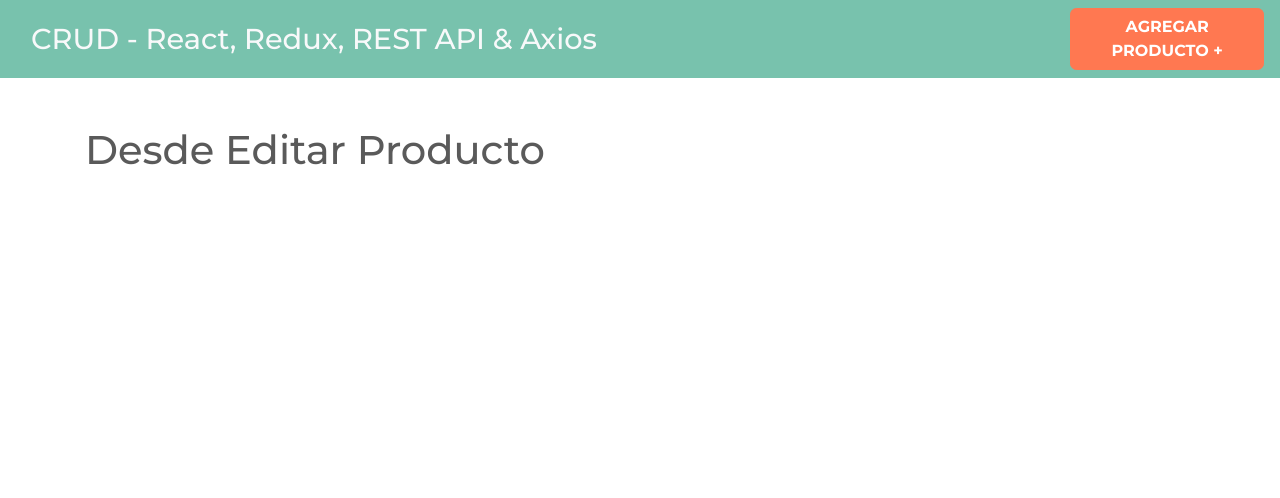
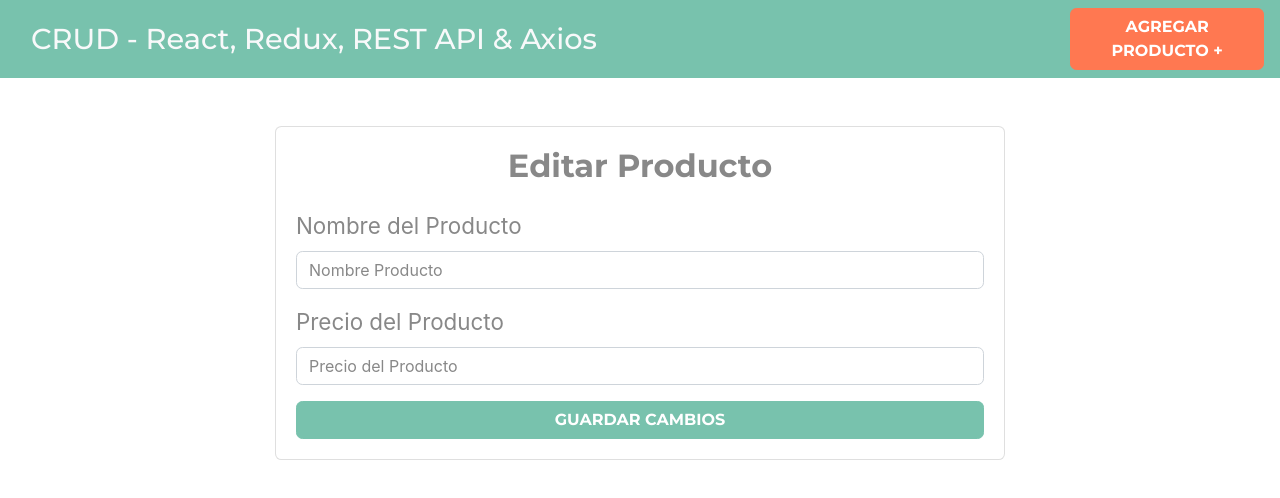
Before and after one commit to rbeltranmontijo/crudredux, a React (Create React App) app: page /productos/editar/1 in a window 1280 px wide. Shown: the top 498 px of the page. Built offline with nearby package versions, Linux system fonts and the light colour scheme.

Commit message:
algo de contenido en componentes

```diff
--- a/src/App.js
+++ b/src/App.js
@@ -14,7 +14,7 @@
         <Switch>
           <Route exact path="/" component={Productos} />
           <Route exact path="/productos/nuevo" component={NuevoProducto} />
-          <Route exact path="/productos/nuevo" component={NuevoProducto} />
+          <Route exact path="/productos/:id" component={EditarProducto} />
           <Route
             exact
             path="/productos/editar/:id"
--- a/src/components/EditarProducto.js
+++ b/src/components/EditarProducto.js
@@ -1,7 +1,47 @@
 import React from "react";
 
 const EditarProducto = () => {
-  return <h1>Desde Editar Producto</h1>;
+  return (
+    <div className="row justify-content-center">
+      <div className="col-md-8">
+        <div className="card">
+          <div className="card-body">
+            <h2 className="text-center mb-4 font-weight-bold">
+              Editar Producto
+            </h2>
+            <form>
+              <div className="form-group">
+                <label htmlFor="">Nombre del Producto</label>
+                <input
+                  type="text"
+                  className="form-control"
+                  placeholder="Nombre Producto"
+                  name="nombre"
+                  id=""
+                />
+              </div>
+              <div className="form-group">
+                <label htmlFor="">Precio del Producto</label>
+                <input
+                  type="number"
+                  className="form-control"
+                  placeholder="Precio del Producto"
+                  name="precio"
+                  id=""
+                />
+              </div>
+              <button
+                type="submit"
+                className="btn btn-primary font-weight-bold text-uppercase d-block w-100"
+              >
+                Guardar Cambios
+              </button>
+            </form>
+          </div>
+        </div>
+      </div>
+    </div>
+  );
 };
 
 export default EditarProducto;
--- a/src/components/Productos.js
+++ b/src/components/Productos.js
@@ -1,7 +1,21 @@
 import React from "react";
 
 const Productos = () => {
-  return <h1>Desde Productos</h1>;
+  return (
+    <React.Fragment>
+      <h2 className="text-center my-5">Listado de Productos</h2>
+      <table className="table table-striped">
+        <thead className="bg-primary table-dark">
+          <tr>
+            <th scope="col">Nombre</th>
+            <th scope="col">Precio</th>
+            <th scope="col">Acciones</th>
+          </tr>
+        </thead>
+        <tbody></tbody>
+      </table>
+    </React.Fragment>
+  );
 };
 
 export default Productos;
```
